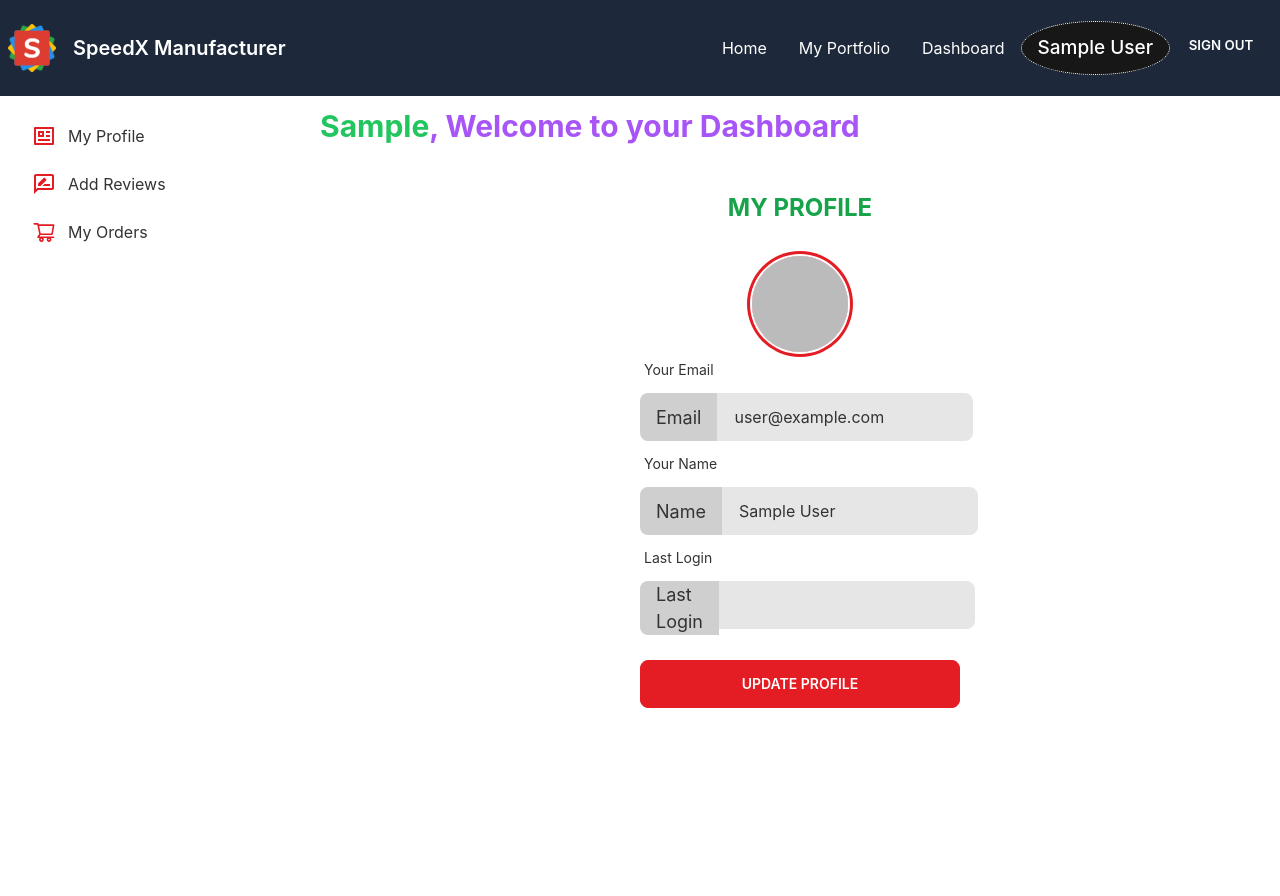
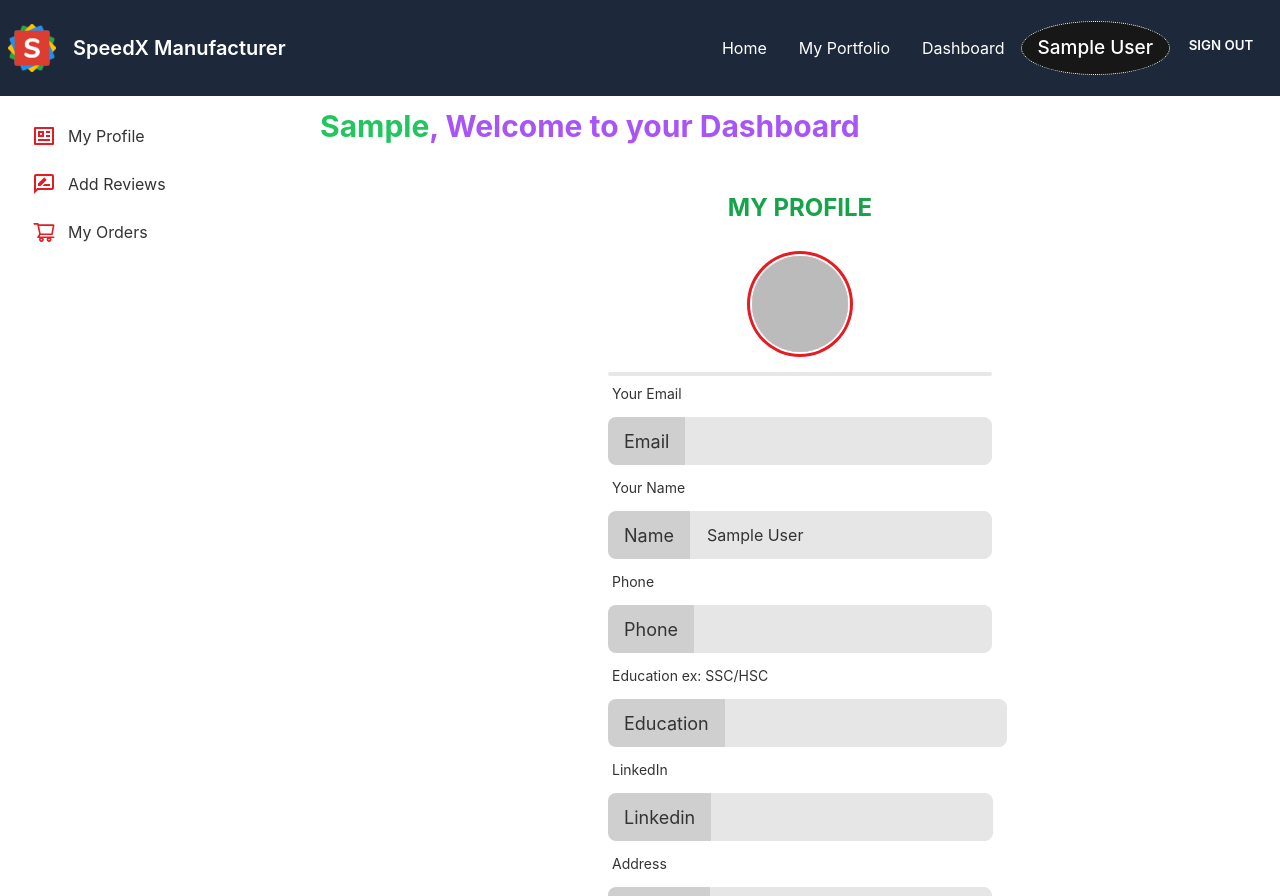
Before and after one commit to uttamsaha/speedx-manufacturer, a React (Create React App) app: page /dashboard in a window 1280 px wide. Built offline with nearby package versions, Linux system fonts and the light colour scheme; no server answers; sample sign-in values are in the browser's storage.

Commit message:
singe user api added

```diff
--- a/src/Pages/Dashboard/MyProfile/MyProfile.js
+++ b/src/Pages/Dashboard/MyProfile/MyProfile.js
@@ -1,12 +1,27 @@
-import React from "react";
-import { useAuthState } from "react-firebase-hooks/auth";
+import React, { useEffect, useState } from "react";
 import { Link } from "react-router-dom";
-import auth from "../../../firebase.init";
 import profile from "../../../Images/profile.png";
 import "./MyProfile.css";
+import {FiEdit} from 'react-icons/fi';
+import auth from "../../../firebase.init";
+import { useQuery } from "react-query";
+import { useAuthState } from "react-firebase-hooks/auth";
+import { async } from "@firebase/util";
 
 const MyProfile = () => {
   const [user] = useAuthState(auth);
+  const email = user?.email;
+  // console.log('Your email is: ',email);
+
+  const {
+    data: users,
+    isLoading,
+    refetch,
+  } = useQuery("users", async() =>
+    await fetch(`http://localhost:5000/user?email=${email}`).then((res) => res.json())
+  );
+  // console.log(users?.[0]._id);
+
   return (
     <div>
       <h2 className=" text-2xl mt-12 text-green-600 font-bold uppercase text-center">
@@ -20,8 +35,9 @@ const MyProfile = () => {
             </div>
           </div>
         </div>
-        <div className="flex justify-center">
-          <div class="form-control lg:w-80">
+        <div className="flex justify-center pb-12">
+          <div class="form-control w-96">
+            <hr className="mt-5 border-2 rounded-3xl" />
             <label class="label">
               <span class="label-text">Your Email</span>
             </label>
@@ -29,8 +45,8 @@ const MyProfile = () => {
               <span>Email</span>
               <input
                 type="text"
-                value={user?.email}
-                class="input input-bordered lg:w-64"
+                value={users?.[0].email || ''}
+                class="input input-bordered lg:w-96"
                 disabled
               />
             </label>
@@ -42,23 +58,61 @@ const MyProfile = () => {
               <input
                 type="text"
                 value={user?.displayName}
-                className="input input-bordered lg:w-64"
+                className="input input-bordered lg:w-96"
+                disabled
+
+              />
+            </label>
+            <label class="label">
+              <span class="label-text">Phone</span>
+            </label>
+            <label class="input-group lg:w-96">
+              <span>Phone</span>
+              <input
+                type="text"
+                value={users?.[0].phone || ''}
+                className="input input-bordered lg:w-96"
                 disabled
               />
             </label>
             <label class="label">
-              <span class="label-text">Last Login</span>
+              <span class="label-text">Education ex: SSC/HSC</span>
             </label>
-            <label class="input-group">
-              <span>Last Login</span>
+            <label class="input-group lg:w-96">
+              <span>Education</span>
               <input
                 type="text"
-                value={user?.metadata.lastSignInTime}
-                class="input input-bordered lg:w-64"
+                value={users?.[0].education || ''}
+                className="input input-bordered lg:w-96"
                 disabled
               />
             </label>
-            <Link className="btn btn-primary mt-5 text-white " to="/updateprofile">Update Profile</Link>
+            <label class="label">
+              <span class="label-text">LinkedIn</span>
+            </label>
+            <label class="input-group">
+              <span>Linkedin</span>
+              <input
+                type="text"
+                value={users?.[0].linkedin || ''}
+                className="input input-bordered lg:w-96"
+                disabled
+              />
+            </label>
+            <label class="label">
+              <span class="label-text">Address</span>
+            </label>
+            <label class="input-group">
+              <span>Address</span>
+              <input
+                type="text"
+                value={users?.[0].address || ''}
+                className="input input-bordered lg:w-96"
+                disabled
+              />
+            </label>
+
+            <Link className="btn btn-success bg-green-500 mt-5 text-white flex items-center justify-center lowercase text-xl font-normal" to="/updateprofile"> <FiEdit className="text-xl mr-1"/>Update Profile</Link>
 
           </div>
         </div>
--- a/src/Pages/Dashboard/UpdateProfile/UpdateProfile.js
+++ b/src/Pages/Dashboard/UpdateProfile/UpdateProfile.js
@@ -1,14 +1,27 @@
 import { async } from '@firebase/util';
 import { updateProfile } from 'firebase/auth';
-import React from 'react'
+import React, { useEffect, useState } from 'react'
 import { useUpdateProfile } from 'react-firebase-hooks/auth';
 import swal from 'sweetalert';
 import auth from '../../../firebase.init';
 import Loading from '../../Shared/Loadng/Loading';
 import './UpdateProfile.css'
+import { useAuthState } from "react-firebase-hooks/auth";
+import { useQuery } from 'react-query';
+
 
 const UpdateProfile = () => {
     const [updateProfile, updating, error1] = useUpdateProfile(auth);
+    const [user] = useAuthState(auth);
+    const email = user?.email;
+    const {
+      data: users,
+      isLoading,
+      refetch,
+    } = useQuery("users", async() =>
+      await fetch(`http://localhost:5000/user?email=${email}`).then((res) => res.json())
+    );
+    console.log(users);
     if(updating){
       return <Loading></Loading>
     }
@@ -16,15 +29,42 @@ const UpdateProfile = () => {
         event.preventDefault();
         const name = event.target.name.value;
         await updateProfile({ displayName: name});
-        swal("Name Successfully Updated.", "Your Name successfully updated.!", "success");
+
+        const phone = event.target.phone.value;
+        const education = event.target.education.value;
+        const linkedin = event.target.linkedin.value;
+        const address = event.target.address.value;
+
+        const data = {phone: phone, education: education, linkedin: linkedin, address: address};
+        fetch(`http://localhost:5000/user/${email}`, {
+          method: "PUT",
+          headers: {
+            "content-type": "application/json",
+          },
+          body: JSON.stringify(data),
+        })
+          .then((res) => res.json())
+          .then((data) => {
+            console.log(data);
+          });
+
+        swal("Successfully Updated.", "Your data successfully updated.!", "success");
     }
   return (
     <div>
         <h2 className='text-2xl text-bold text-primary text-center m-5 font-bold'>Update Your Profile...</h2>
         <div className='update-profile'>
-        <form onSubmit={handleUpdate} className=''>
+        <form onSubmit={handleUpdate}>
             <label htmlFor="name">Your name:</label>
             <input className='input input-bordered w-full max-w-xs mb-5' type="text" name="name" id="" placeholder='Enter your updated name.' required/> <br />
+            <label htmlFor="name">Phone:</label>
+            <input className='input input-bordered w-full max-w-xs mb-5' type="text" name="phone" id="" placeholder='Enter your updated Phone.' required /> <br />
+            <label htmlFor="name">Education:</label>
+            <input className='input input-bordered w-full max-w-xs mb-5' type="text" name="education" id="" placeholder='Enter your updated education.' required/> <br />
+            <label htmlFor="name">LinkedIn:</label>
+            <input className='input input-bordered w-full max-w-xs mb-5' type="text" name="linkedin" id="" placeholder='Enter your updated linkedin.' required/> <br />
+            <label htmlFor="name">Address</label>
+            <input className='input input-bordered w-full max-w-xs mb-5' type="text" name="address" id="" placeholder='Enter your updated address.' required/> <br />
             <input className='btn btn-primary text-white' type="submit" value="Update" />
         </form>
         </div>
--- a/src/Pages/Home/Reviews/AddReview/AddReview.js
+++ b/src/Pages/Home/Reviews/AddReview/AddReview.js
@@ -21,7 +21,7 @@ const AddReview = () => {
       .then((data) => {
         if(data?.result?.insertedId){
             swal(
-                "Inserted Successfully!",
+                "Review Successfully Added!",
                 "Your Review Successfully Added to Database!",
                 "success"
               );
@@ -44,6 +44,7 @@ const AddReview = () => {
           type="text"
           {...register("email")}
           value={user?.email}
+
         />
         <input
           className="input input-bordered input-success w-full max-w-xs mb-3"
```
